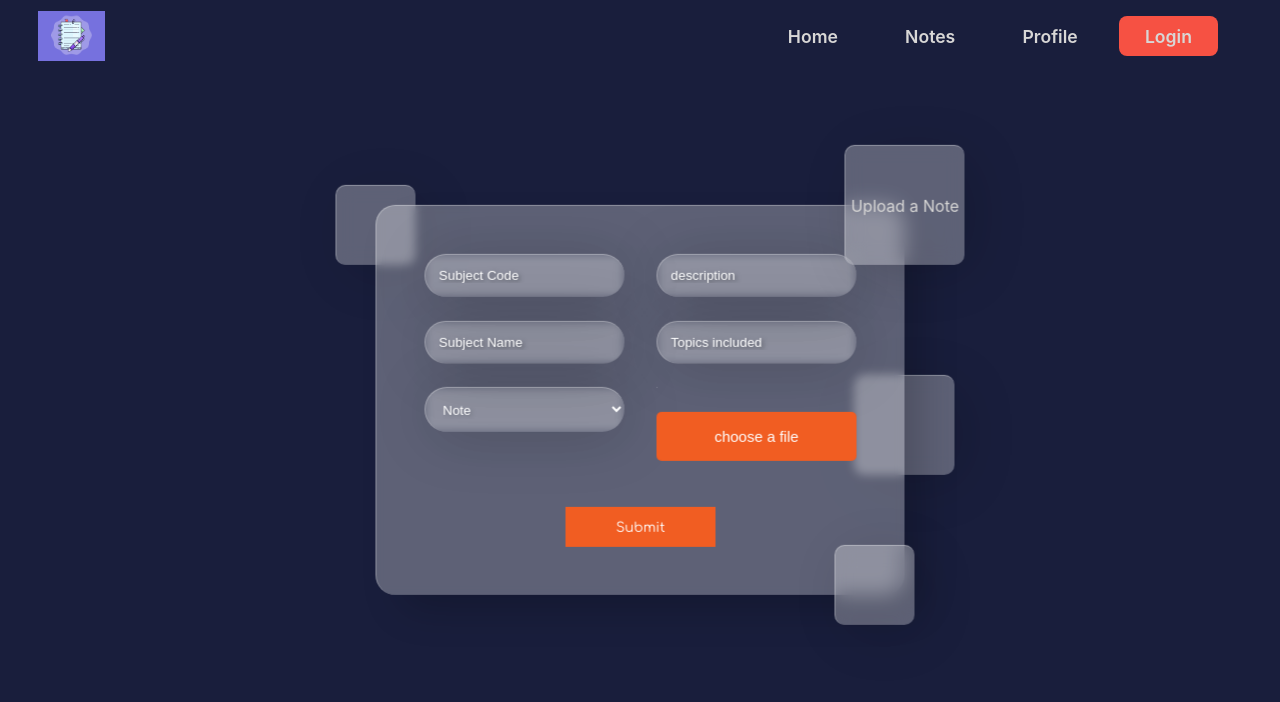
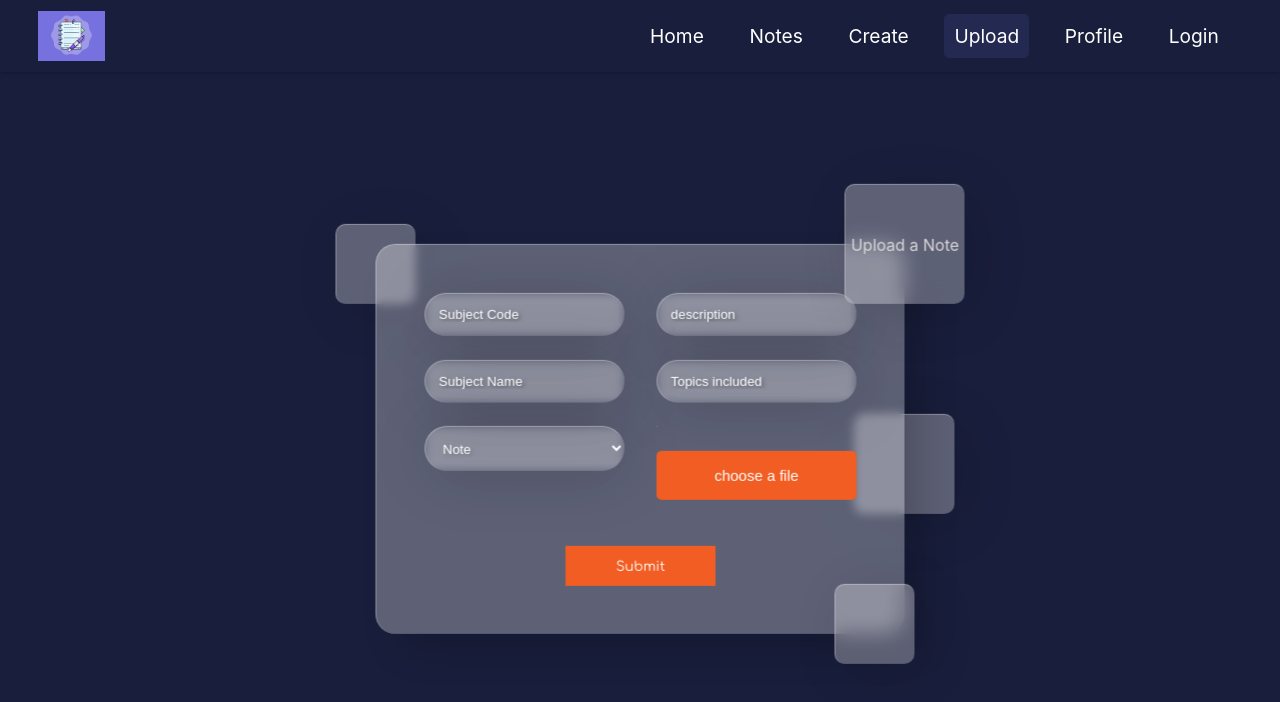
Before and after one commit to Sethu-bharathi/notes-sharer, a React (Create React App) app: page /upload-note in a window 1280 px wide. Shown: the top 702 px of the page. Built offline with nearby package versions, Linux system fonts and the light colour scheme.

Commit message:
added note card

```diff
--- a/package.json
+++ b/package.json
@@ -22,6 +22,7 @@
     "react-scripts": "5.0.1",
     "react-toastify": "^9.1.1",
     "serve": "^14.2.0",
+    "styled-components": "^5.3.6",
     "web-vitals": "^2.1.4"
   },
   "scripts": {
--- a/src/App.js
+++ b/src/App.js
@@ -29,6 +29,7 @@ function App() {
           <Route path="/Notes" element={<NoteSearch />} />
           <Route path="/Chat" element={<ChatScreen />}/>
           <Route path="/upload-note" element={<UploadNote />} />
+          <Route path="/search-note" element={<NoteSearch />}/>
          </Routes>
         <ToastContainer />
       </Router>
--- a/src/Components/Navbarmain/NavbarMain.css
+++ b/src/Components/Navbarmain/NavbarMain.css
@@ -1,27 +1,57 @@
+
 .main-nav{
-    width: 94%;
+    width: 100%;
     height:9%;
-    margin: 0  3%;
+    padding: 0 3%;
     position: fixed;
     display: flex;
     justify-content: space-between;
     align-items: center;
+    background-color: var(--grad1);
+    box-shadow: 0 0 5px rgba(0, 0, 0, 0.386);
+    z-index: 100;
 }
 .main-nav li{
-    display: flex;
-    gap:1rem;
-    flex-direction: row;
+    color: white;
     margin-right: 2%;
 }
-.main-nav ul{
+/* .main-nav ul{
+    display: flex;
+    justify-content: center;
+    align-items: center;
+    gap:10px;
     font-size: 1.1rem;
     text-align: center;
-    padding: .6rem 1.6rem;
+    padding: .6rem 1.2rem;
     font-weight: 600;
     border-radius: .5rem;
     cursor: pointer;
+} */
+.hover-line{
+    position: relative;
 }
+.hover-line:hover::after{
+    transform: scaleX(1);
+}
+.hover-line::after {
+    position: absolute;
+        align-self: center;
+        content: "";
+        background-color: var(--font-white);
+        height: 1.5px;
+        width: 90%;
+        position: absolute;
+        bottom: 7px;
+        left: 5px;
+        transition: 0.5s;
+        transform: scaleX(0);
+        transform-origin: bottom right;
+    }
 
-.main-nav ul:nth-child(4){
-    background-color: var(--secondary);
-}
+    .current li{
+        border-radius: 5px;
+        background-color: var(--grad2);
+    }
+    .current li::after{
+        display: none !important;
+    }
--- a/src/Components/Navbarmain/index.jsx
+++ b/src/Components/Navbarmain/index.jsx
@@ -1,18 +1,69 @@
 import React, { useEffect, useRef, useState } from "react";
 import "./NavbarMain.css";
-import logo from "../../Assets/note-taking.png"
+import logo from "../../Assets/note-taking.png";
+import { Link } from "react-router-dom";
+import { NavLink } from "react-router-dom";
+import styled from "styled-components";
 
+const NavUnlisted = styled.ul`
+  display: flex;
+  justify-content:center;
+  align-items:center;
+  a {
+    text-decoration: none;
+  }
+
+  li {
+    text-align:center;
+    color: #fff;
+    margin: 0 0.8rem;
+    padding:10px 10px;
+    font-size: 1.2rem;
+    position: relative;
+    list-style: none;
+  }
+`;
 const Navbarmain = () => {
-  return <nav className="main-nav">
-    <div>
-      <img src={logo} alt="Logo" srcSet="" height={50}/>
-    </div>
-    <li>
-      <ul>Home</ul>
-      <ul>Notes</ul>
-      <ul>Profile</ul>
-      <ul>Login </ul>
-    </li>
-  </nav>;
+  const activeClassName='current'
+  return (
+    <nav className="main-nav">
+      <div>
+        <img src={logo} alt="Logo" srcSet="" height={50} />
+      </div>
+      <NavUnlisted>
+        <NavLink to="/" className={({ isActive }) =>
+              isActive ? activeClassName : undefined
+            }>
+          <li className="hover-line">Home</li>
+        </NavLink>
+        <NavLink to="/search-note" className={({ isActive }) =>
+              isActive ? activeClassName : undefined
+            }>
+          <li className="hover-line">Notes</li>
+        </NavLink>
+        <NavLink to="/new-note" className={({ isActive }) =>
+              isActive ? activeClassName : undefined
+            }>
+          <li className="hover-line">Create</li>
+        </NavLink>
+        <NavLink to="/upload-note" className={({ isActive }) =>
+              isActive ? activeClassName : undefined
+            }>
+          <li className="hover-line">Upload</li>
+        </NavLink>
+        {/* //TODO change login to profile */}
+        <NavLink to="/login" className={({ isActive }) =>
+              isActive ? activeClassName : undefined
+            }>
+          <li className="hover-line">Profile</li>
+        </NavLink>
+        <NavLink to="/login" className={({ isActive }) =>
+              isActive ? activeClassName : undefined
+            }>
+          <li className="hover-line">Login</li>
+        </NavLink>
+      </NavUnlisted>
+    </nav>
+  );
 };
 export default Navbarmain;
--- a/src/Components/Navbarmobile/Navbarmobile.css
+++ b/src/Components/Navbarmobile/Navbarmobile.css
@@ -8,7 +8,6 @@
     flex-direction: row;
     justify-content: space-between;
     align-items: center;
-
 }
 .mobile-nav{
     position: relative;
@@ -24,8 +23,9 @@
 }
 .sidebar{
     min-height: 100vh;
-    width: 200px;
-    background-color: black;
+    width: min(250px,100vw);
+    background-color: var(--grad2);
+    box-shadow: 0 0 20px #000;
     position: fixed;
     top: 0px;
     left: 0px;
@@ -57,17 +57,15 @@
     padding: 10px;
     border-radius: 5px;
     cursor: pointer;
-    /* background-color: var(--fg-green); */
     transition: 0.3s;
-
-    gap: 10px;
+    justify-content: center;
+    gap: 15px;
     display: inline-flex;
     align-items: center;
-
 }
 .mob-nav-right{
     margin-right: 10px;
 }
 .selected-fill{
-    background-color:#313334;
+    background-color:var(--grad1);
 }
--- a/src/Components/Navbarmobile/index.jsx
+++ b/src/Components/Navbarmobile/index.jsx
@@ -48,7 +48,7 @@ function Navmobile() {
         }
     };
   function changeShadow(current, next) {
-    if (current == "/") {
+    if (current === "/") {
       homelinkref.current.classList.remove("selected-fill");
     } else if (current === "/about") {
       aboutlinkref.current.classList.remove("selected-fill");
@@ -61,7 +61,7 @@ function Navmobile() {
     } else if (current.includes("/blogs")) {
       bloglinkref.current.classList.remove("selected-fill");
     }
-    if (next == "/") {
+    if (next === "/") {
       homelinkref.current.classList.add("selected-fill");
     } else if (next === "/about") {
       aboutlinkref.current.classList.add("selected-fill");
@@ -89,7 +89,7 @@ function Navmobile() {
     <div className="mobile-nav">
       <div className="mob-nav">
         <div className="mob-nav-left">
-          <img src={logo} />
+          <img src={logo} alt="Figure of our Logo"/>
         </div>
         <div className="mob-nav-right" onClick={toggleSidebar}>
           {sidebarisopen ? (
@@ -101,7 +101,7 @@ function Navmobile() {
       </div>
       <div className="sidebar" ref={sidebaref}>
         <div className="logo-mob">
-          <img src={logo} />
+          <img src={logo} alt="Figure of out Logo"/>
         </div>
         <div>
           <div className="mob-nav-links">
@@ -118,22 +118,22 @@ function Navmobile() {
             <div
               className="mob-nav-link"
               ref={bloglinkref}
-              onClick={() => fn("/blogs")}
+              onClick={() => fn("/serach-note")}
             >
               <div>
                 <RiPencilLine size={20} color="#AFB1B8" />
               </div>
-              <div>Blogs</div>
+              <div>Notes</div>
             </div>
             <div
               className="mob-nav-link"
               ref={aboutlinkref}
-              onClick={() => fn("/about")}
+              onClick={() => fn("/upload-note")}
             >
               <div>
-                <BsPerson size={20} color="#AFB1B8" />
+                <BsFileEarmarkCode size={20} color="#AFB1B8" />
               </div>
-              <div>About</div>
+              <div>Upload</div>
             </div>
             <div
               className="mob-nav-link"
@@ -141,29 +141,19 @@ function Navmobile() {
               onClick={() => fn("/projects")}
             >
               <div>
-                <BsFileEarmarkCode size={20} color="#AFB1B8" />
+                <BsPerson size={20} color="#AFB1B8" />
               </div>
-              <div>Projects</div>
+              <div>Profile</div>
             </div>
             <div
               className="mob-nav-link"
               ref={resumelinkref}
-              onClick={() => fn("/resume")}
+              onClick={() => fn("/login")}
             >
               <div>
                 <BiClipboard size={20} color="#AFB1B8" />
               </div>
-              <div>Resume</div>
-            </div>
-            <div
-              className="mob-nav-link"
-              ref={contactlinkref}
-              onClick={() => fn("/contact")}
-            >
-              <div>
-                <TbMessageCircle size={20} color="#AFB1B8" />
-              </div>
-              <div>Contact</div>
+              <div>Login</div>
             </div>
           </div>
         </div>
--- a/src/Screens/NewNote/notes.css
+++ b/src/Screens/NewNote/notes.css
@@ -3,17 +3,20 @@ html {
 }
 
 .white {
+  padding-top: 8%;
   min-height: 100vh;
   min-width: 100vw;
-  background-color: #e4e9f0;
-  padding-top: 3rem;
-  color: black;
+  background-color: var(--grad1);
+  color: white !important;
   padding-left: 10%;
   display: flex;
   gap: 20px;
   flex-direction: column;
   overflow: scroll;
   align-content: flex-start;
+}
+.ce-header{
+  color: white;
 }
 
 .editor-div {
@@ -23,7 +26,7 @@ html {
   width: 90%;
   min-height: 80vh;
   border-radius: 5px;
-  background-color: rgba(0, 0, 0, 0.096);
+  background-color: #353b65;
 }
 .btn ,.btn-submit{
   height: 50px;
@@ -46,6 +49,7 @@ html {
   display: inline-block;
   font-size: 2rem;
   margin-bottom: 30px;
+  color: #fff;
 }
 .flex-row {
   display: flex;
--- a/src/Screens/NoteSearch/Notesearch.css
+++ b/src/Screens/NoteSearch/Notesearch.css
@@ -21,7 +21,6 @@
 .view-port {
     font-size: 15px;
     font-family: 'Poppins', sans-serif;
-    background-color: var(--veryLightGray);
 }
 
 .attribution {
@@ -31,15 +30,6 @@
     color: hsl(228, 45%, 44%);
 }
 
-h1:first-of-type {
-    font-weight: var(--weight1);
-    color: var(--varyDarkBlue);
-
-}
-
-h1:last-of-type {
-    color: var(--varyDarkBlue);
-}
 
 @media (max-width: 400px) {
     h1 {
@@ -67,7 +57,7 @@ h1:last-of-type {
 
 .box {
     border-radius: 5px;
-    box-shadow: 0px 30px 40px -20px var(--grayishBlue);
+    box-shadow: 0px 0px 30px -20px var(--grayishBlue);
     padding: 30px;
     margin: 20px;
 }
--- a/src/Screens/uploadNote/uploadNote.css
+++ b/src/Screens/uploadNote/uploadNote.css
@@ -1,6 +1,6 @@
 .form-container {
   position: absolute;
-  transform: translate(-50%, -50%);
+  transform: translate(-50%, -40%);
   top: 50%;
   left: 50%;
 }
@@ -198,6 +198,9 @@ button:focus {
     border:none;
 }
 @media (max-width: 969px) {
+  .form-container{
+    transform: translate(-50%, -50%);
+  }
   .form-container > form>div {
     gap: 0px;
   }
```
Also changed, not shown: src/Screens/NoteSearch/index.jsx (+21 -30 lines), 1 other file (tests, documents, lock files or other folders).
